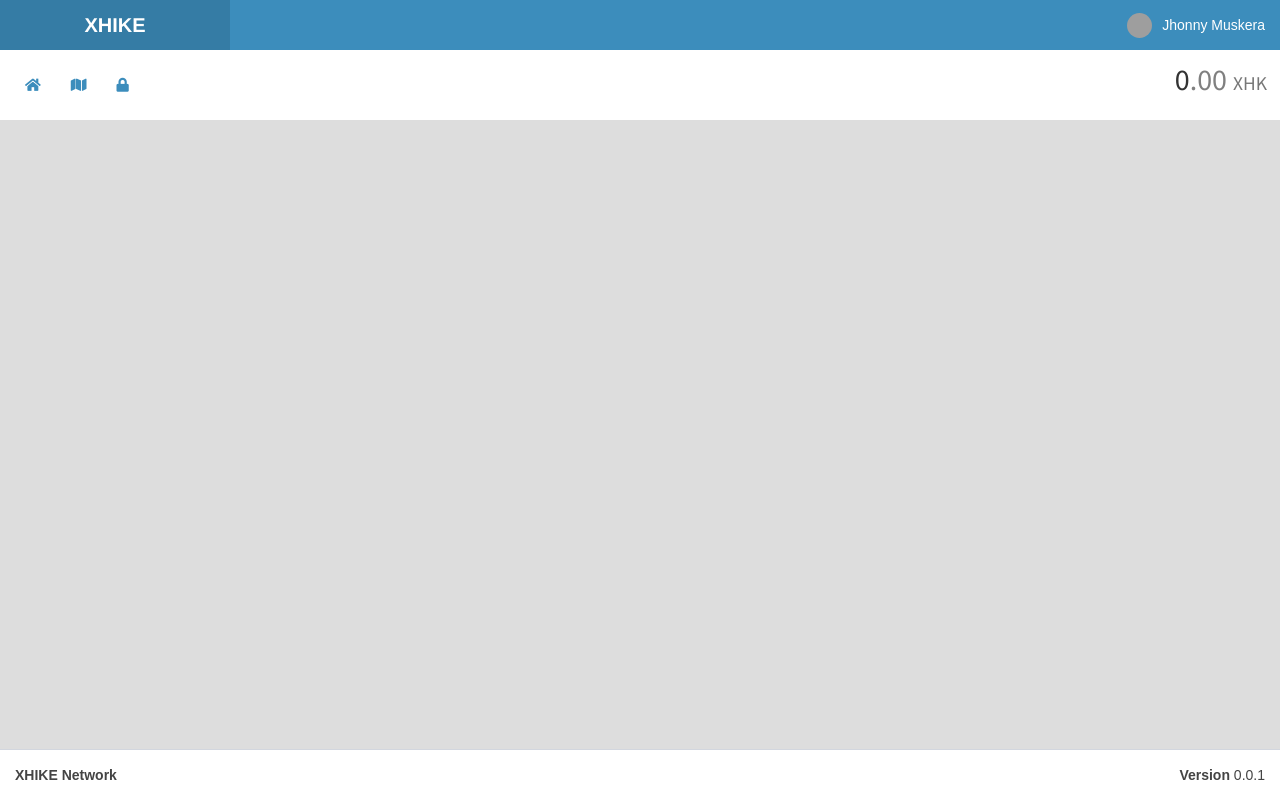
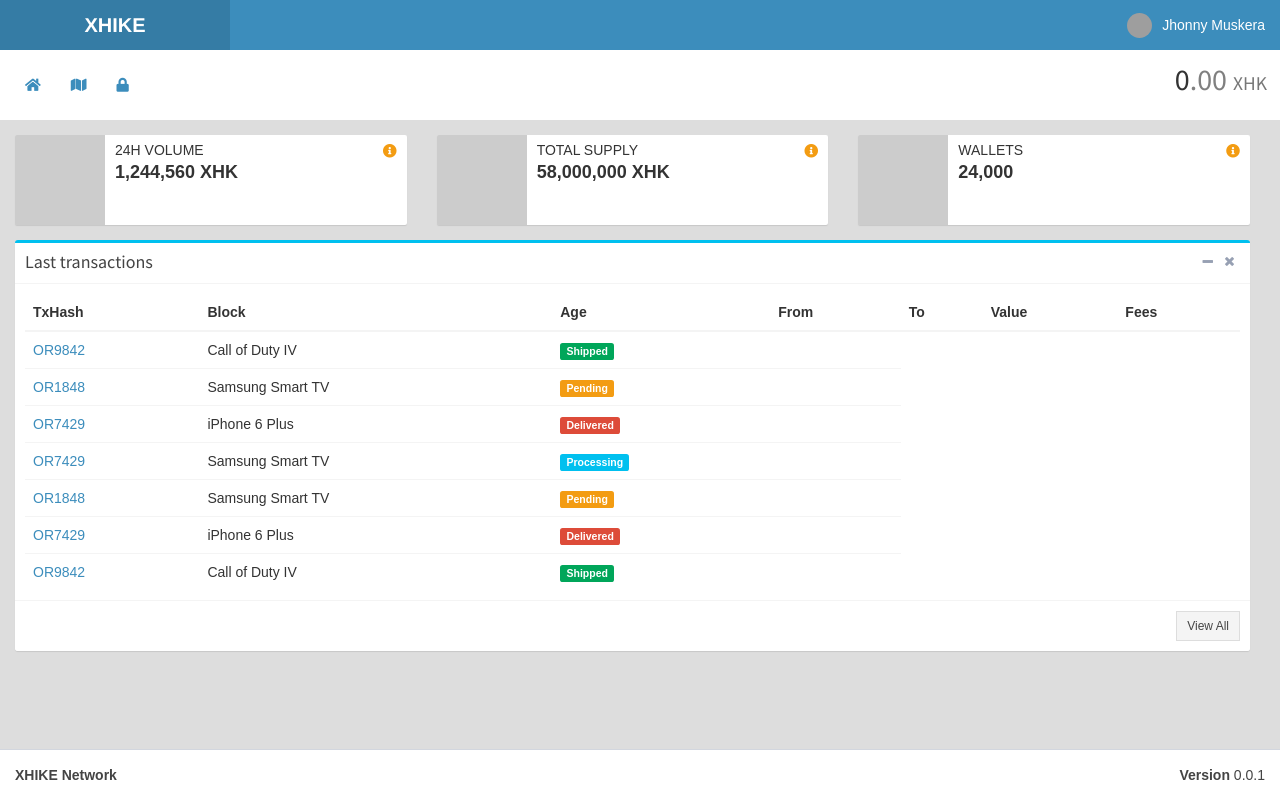
Before and after one commit to XHIKE/xhike-app, a React (Create React App) app: page /assets/1 in a window 1280 px wide. Built offline with nearby package versions, Linux system fonts and the light colour scheme; grey boxes are pictures that could not be loaded; what google-maps-react would draw is missing.

Commit message:
get params from url

```diff
--- a/src/App.js
+++ b/src/App.js
@@ -7,6 +7,7 @@ import Navbar from './components/navbar';
 import HomeScreen from './screens/home';
 import MarketplaceScreen from './screens/marketplace';
 import WalletScreen from './screens/wallet';
+import AssetMarketScreen from './screens/asset-market';
 
 export default class App extends Component {
     render() {
@@ -19,6 +20,7 @@ export default class App extends Component {
                         <Route path="/home" component={HomeScreen}/>
                         <Route path="/marketplace" component={MarketplaceScreen}/>
                         <Route path="/wallet" component={WalletScreen}/>
+                        <Route path="/assets/:assetId" component={AssetMarketScreen}/>
                     </section>
                 </div>
             </Router>
--- a/src/components/asset-list.js
+++ b/src/components/asset-list.js
@@ -1,5 +1,5 @@
 import React, { Component } from 'react';
-import { BrowserRouter as Router, Route } from 'react-router-dom';
+import { NavLink as Link, BrowserRouter as Router, Route } from 'react-router-dom';
 import NumberFormat from 'react-number-format';
 
 export default class AssetList extends Component {
@@ -19,10 +19,8 @@ export default class AssetList extends Component {
                         <table className="table no-margin">
                             <thead>
                                 <tr>
-                                    {/* <th>Transaction ID</th> */}
                                     <th>Name <span className="fa fa-info-circle pull-right" style={{color: '#f39c12', paddingTop: '4px'}}></span></th>
                                     <th>AssetID <span className="fa fa-info-circle pull-right" style={{color: '#f39c12', paddingTop: '4px'}}></span></th>
-                                    {/* <th>Published by</th> */}
                                     <th>Total Supply <span className="fa fa-info-circle pull-right" style={{color: '#f39c12', paddingTop: '4px'}}></span></th>
                                 </tr>
                             </thead>
@@ -41,25 +39,26 @@ const AssetListItem = function (props) {
     let decimals=Math.pow(10, props.decimals);
     if (decimals > 0) {
         decimals -= 1;
+        decimals = `.${decimals}`;
+    } else {
+        decimals = '';
     }
 
     return (
         <tr>
-            {/* <td><a href="#">{props.id}</a></td> */}
             <td>
-                <a href="#">{props.name}</a>
+                <Link to={`/assets/${props.assetId}`}>
+                    {props.name}
+                </Link>
             </td>
             <td>{props.assetId}</td>
-            {/* <td>{props.author}</td> */}
             <td>
                 <NumberFormat
                     value={props.totalSupply}
                     displayType={'text'}
                     thousandSeparator={true}
                     suffix={props.symbol}
-                />
-                .
-                {decimals}
+                />{decimals}
             </td>
         </tr>
     );
--- a/src/components/navbar.js
+++ b/src/components/navbar.js
@@ -61,12 +61,6 @@ class MenuItemList extends Component {
                                 <i className="fa fa-lock"></i>
                             </Link>
                         </li>
-
-                        {/* <li className="dropdown tasks-menu">
-                            <Link activeClassName="topMenuActive" to={'/contract/settings'}>
-                                <i className="fa fa-balance-scale"></i>
-                            </Link>
-                        </li> */}
                     </ul>
                 </div>
             </div>
--- a/src/core/waves/waves-asset.js
+++ b/src/core/waves/waves-asset.js
@@ -12,6 +12,10 @@ export function fetchAssets(fromAddress) {
             });
         }, reject);
     })
+}
+
+export function fetchAssetById(assetId) {
+    return 1;
 }
 
 function assetTransformer(jsonAsset) {
--- /dev/null
+++ b/src/screens/asset-market.js
@@ -0,0 +1,95 @@
+import React, { Component } from 'react';
+import { BrowserRouter as Router, Route } from 'react-router-dom';
+import Counter from '../components/counter';
+import TableData from '../components/tabledata';
+import {Token} from '../services/smartcontract';
+
+export default class AssetMarketScreen extends Component {
+    constructor(props) {
+        super(props);
+        this.assetId = this.props.match.params.assetId;
+    }
+
+    render() {
+        return (
+            <div className="container-fluid" style={{marginTop: '15px'}}>
+                <div className="row">
+                    <TokenStats />
+                    <TokenTx />
+                </div>
+            </div>
+        );
+    }
+}
+
+class TokenStats extends Component {
+    constructor(props) {
+        super(props);
+        let address = props.address || '0x4861c5f2563586069690b8ee9e5dec8fab626406';
+
+        this.state = {
+            volume24H: 0,
+            totalSupply: 0,
+            walletCount: 0,
+            fromAddress: address,
+            symbol: ' '
+        };
+    }
+
+    componentDidMount() {
+        let self=this;
+        let supply = Token.totalSupply();
+        let volume24H = Token.volume24H();
+        let symbol = Token.symbol();
+        let wallets = Token.countWallets();
+
+        Promise.all([supply, volume24H, symbol, wallets])
+        .then(function (ary){
+            self.setState({
+                volume24H: ary[1],
+                totalSupply: ary[0],
+                symbol: ' ' + ary[2],
+                walletCount: ary[3]
+            });
+        });
+    }
+
+    render() {
+        return (
+            <div>
+                <Counter label="24H Volume" count={this.state.volume24H} symbol={this.state.symbol} />
+                <Counter label="Total supply" count={this.state.totalSupply} symbol={this.state.symbol} />
+                <Counter label="Wallets" count={this.state.walletCount} />
+            </div>
+        );
+    }
+}
+
+class TokenTx extends Component {
+    render() {
+        return (
+            <div className="col-sm-12">
+                <div className="box box-info">
+                    <div className="box-header with-border">
+                        <h3 className="box-title">Last transactions</h3>
+
+                        <div className="box-tools pull-right">
+                        <button type="button" className="btn btn-box-tool" data-widget="collapse"><i className="fa fa-minus"></i>
+                        </button>
+                        <button type="button" className="btn btn-box-tool" data-widget="remove"><i className="fa fa-times"></i></button>
+                        </div>
+                    </div>
+
+                    <div className="box-body">
+                        <TableData />
+                    </div>
+
+                    <div className="box-footer clearfix">
+                        {/* <a href="javascript::;" className="btn btn-sm btn-info btn-flat pull-left">Place New Order</a> */}
+                        <a href="javascript::;" className="btn btn-sm btn-default btn-flat pull-right">View All</a>
+                    </div>
+                </div>
+            </div>
+        );
+    }
+}
--- a/src/screens/home.js
+++ b/src/screens/home.js
@@ -12,15 +12,9 @@ export default class HomeScreen extends Component {
     }
 
     componentDidMount() {
-        let address='3NTUMbormrfkGCprCTaYqMHtxkPuzWga9EP';
+        this.loadTokens();
         const self=this;
-
-        setInterval(function() {
-            fetchAssets(address)
-            .then(function (assets) {
-                self.setState({assets});
-            });
-        }, 2000);
+        setInterval(function(){ self.loadTokens(); }, 2000);
     }
 
     render() {
@@ -32,4 +26,13 @@ export default class HomeScreen extends Component {
             </div>
         );
     }
+
+    loadTokens() {
+        let address='3NTUMbormrfkGCprCTaYqMHtxkPuzWga9EP';
+        let self=this;
+        fetchAssets(address)
+        .then(function (assets) {
+            self.setState({assets});
+        });
+    }
 }
```
